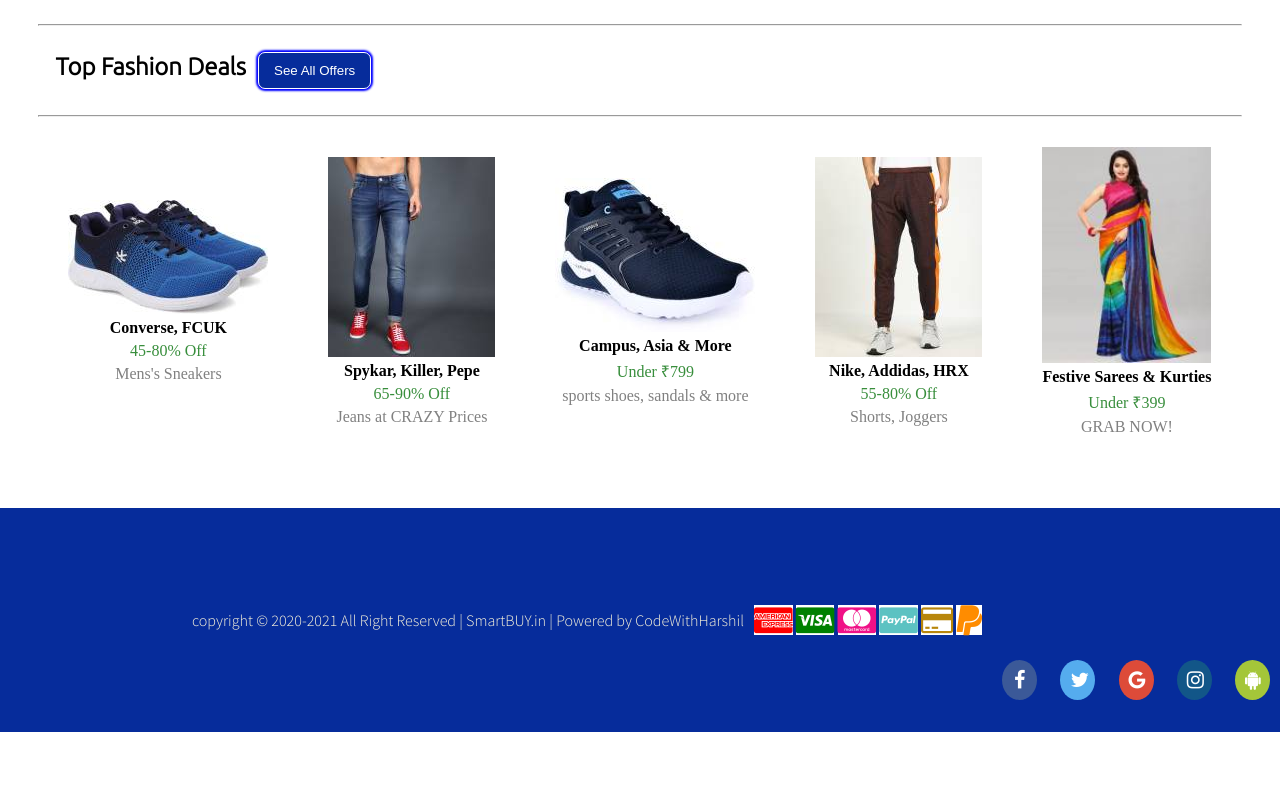
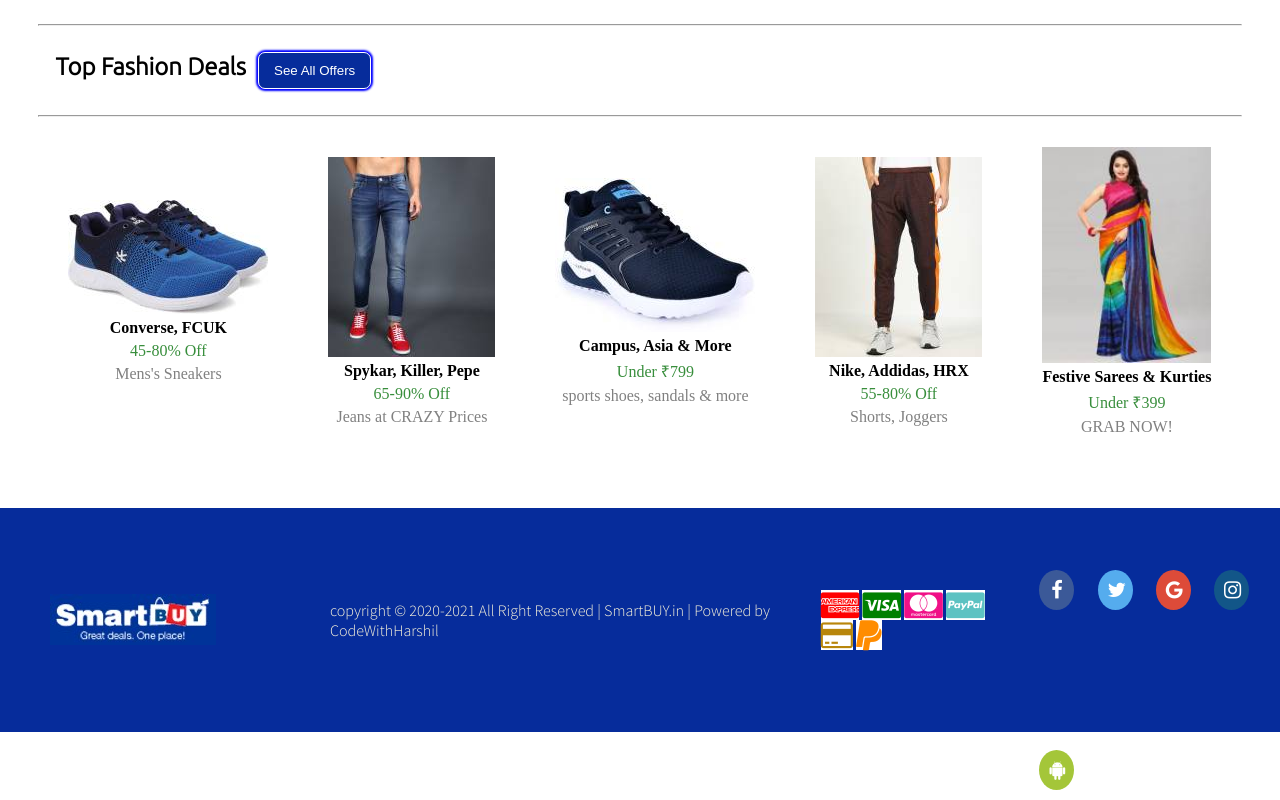
Before and after one commit to CodeWithHarshil/SmartBuyWebsite, a plain HTML site: page index.html in a window 1280 px wide. Shown: the part 2312-3112 px from the top of the page. Before the commit the page ends 3044 px from the top, so only its background shows below. Drawn offline with Linux system fonts and the light colour scheme.

Commit message:
Update index.html

```diff
--- a/index.html
+++ b/index.html
@@ -348,6 +348,9 @@
         </div>
     </main>
     <footer class="flex-all-center">
+        <div class="logo">
+            <img src="img/logo.jpg" alt="logo reload">
+        </div>
 
         <p>copyright &copy; 2020-2021 All Right Reserved | SmartBUY.in | Powered by CodeWithHarshil </p>
 
```
